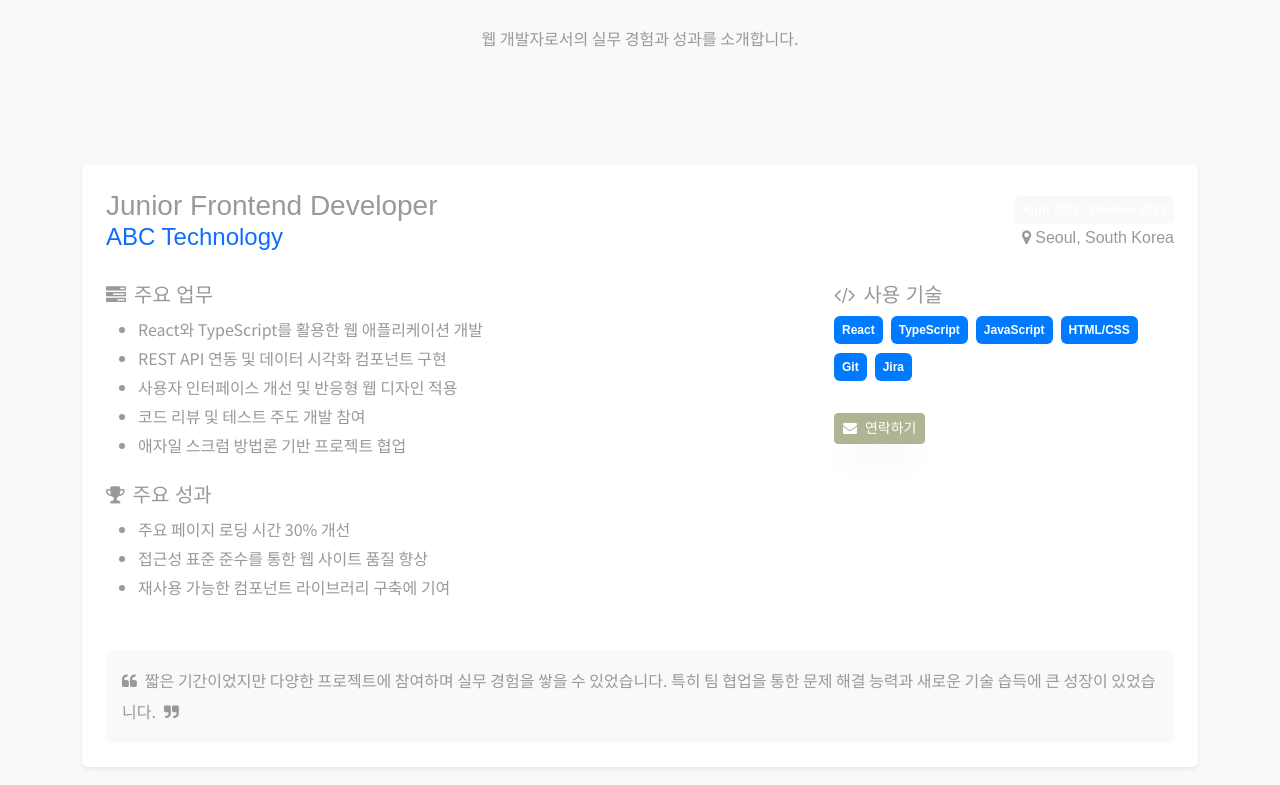
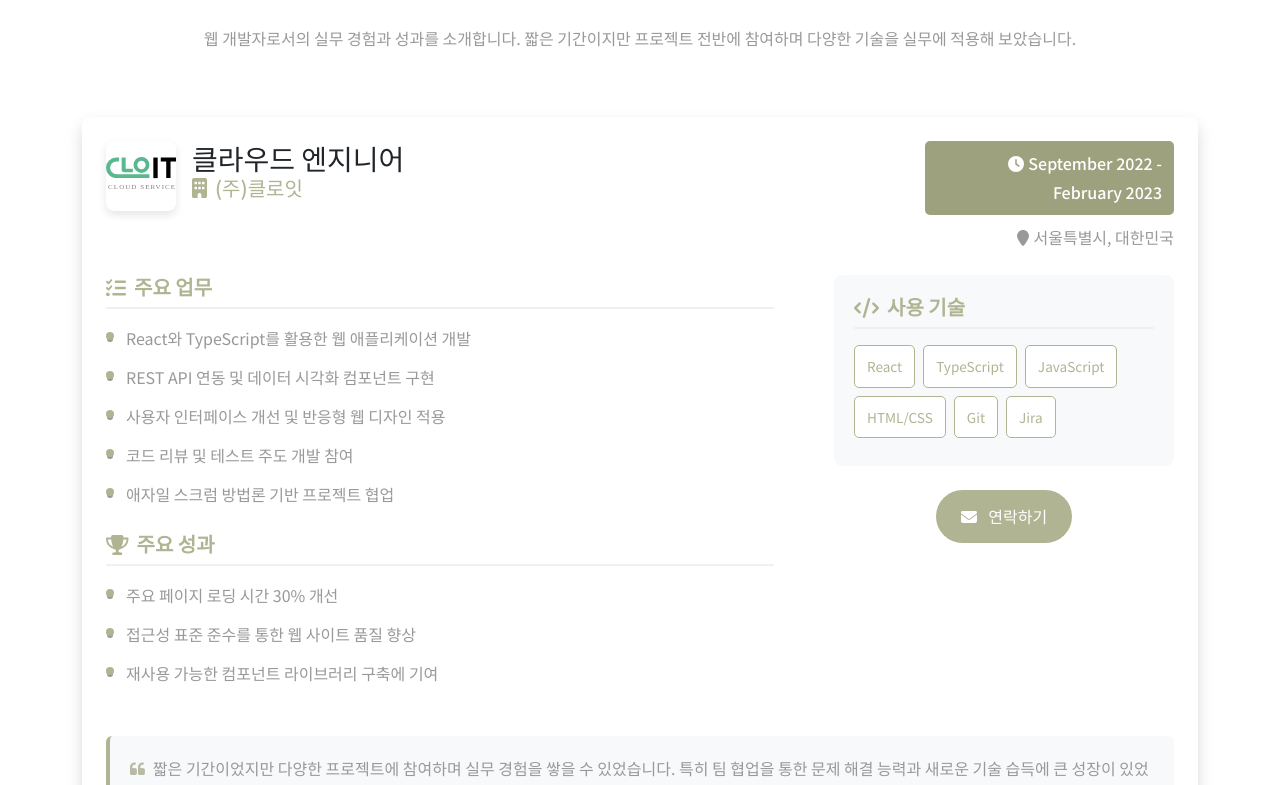
Before and after one commit to jungyoonn/portfolio, a React (Create React App) app: page / in a window 1280 px wide. Shown: the part 8155-8940 px from the top of the page. Built offline with nearby package versions, Linux system fonts and the light colour scheme.

Commit message:
경력사항 섹션 컴포넌트 개편

```diff
--- a/src/components/home/WorkExperience .jsx
+++ b/src/components/home/WorkExperience .jsx
@@ -1,16 +1,20 @@
 import React from 'react';
 import { useScrollAnimation } from '../../hooks/useAnimation';
+import { FontAwesomeIcon } from '@fortawesome/react-fontawesome';
+import { faTasks, faTrophy, faCode, faEnvelope, faMapMarker, faClock, faBuilding } from '@fortawesome/free-solid-svg-icons';
+import companyLogo from '../../img/logo.svg';
+import '../../css/work-experience.css';
 
 const WorkExperience = () => {
   // 스크롤 애니메이션 적용
   useScrollAnimation();
 
-  // 직장 경력 데이터
+  // 직장 경력 데이터 - 실제 정보로 수정
   const workExperience = {
-    company: "ABC Technology",
-    position: "Junior Frontend Developer",
-    period: "April 2023 - October 2023",
-    location: "Seoul, South Korea",
+    company: "(주)클로잇",
+    position: "클라우드 엔지니어",
+    period: "September 2022 - February 2023",
+    location: "서울특별시, 대한민국",
     responsibilities: [
       "React와 TypeScript를 활용한 웹 애플리케이션 개발",
       "REST API 연동 및 데이터 시각화 컴포넌트 구현",
@@ -23,39 +27,63 @@ const WorkExperience = () => {
       "접근성 표준 준수를 통한 웹 사이트 품질 향상",
       "재사용 가능한 컴포넌트 라이브러리 구축에 기여"
     ],
-    skills: ["React", "TypeScript", "JavaScript", "HTML/CSS", "Git", "Jira"]
+    skills: ["React", "TypeScript", "JavaScript", "HTML/CSS", "Git", "Jira"],
+    testimonial: "짧은 기간이었지만 다양한 프로젝트에 참여하며 실무 경험을 쌓을 수 있었습니다. 특히 팀 협업을 통한 문제 해결 능력과 새로운 기술 습득에 큰 성장이 있었습니다."
   };
 
   return (
-    <section className="ftco-section bg-light" id="work-experience">
+    <section className="ftco-section" id="experience-section">
       <div className="container">
-        <div className="row justify-content-center mb-5 pb-5">
-          <div className="col-md-7 heading-section text-center ftco-animate">
+        <div className="row justify-content-center pb-5">
+          <div className="col-md-12 heading-section text-center ftco-animate">
             <span className="subheading">Experience</span>
             <h2 className="mb-4 text-dark">Work Experience</h2>
-            <p className="noto-sans-kr">웹 개발자로서의 실무 경험과 성과를 소개합니다.</p>
+            <p className='noto-sans-kr'>웹 개발자로서의 실무 경험과 성과를 소개합니다. 짧은 기간이지만 프로젝트 전반에 참여하며 다양한 기술을 실무에 적용해 보았습니다.</p>
           </div>
         </div>
 
         <div className="row d-flex">
           <div className="col-md-12 ftco-animate">
-            <div className="work-experience-card p-4 shadow-sm bg-white rounded">
-              <div className="d-flex justify-content-between align-items-center mb-4">
-                <div>
-                  <h3 className="mb-0">{workExperience.position}</h3>
-                  <h4 className="company-name text-primary">{workExperience.company}</h4>
+            <div className="work-experience-card p-4 shadow bg-white">
+              <div className="row mb-4">
+                <div className="col-md-9">
+                  <div className="d-flex align-items-center mb-2">
+                    <div className="company-logo mr-3">
+                      <img src={companyLogo} alt="Company Logo" className="img-fluid mt-3" />
+                    </div>
+                    <div>
+                      <h3 className="mb-0 text-dark noto-sans-kr">{workExperience.position}</h3>
+                      <h4 className="company-name noto-sans-kr">
+                        <FontAwesomeIcon icon={faBuilding} className="mr-2" />
+                        {workExperience.company}
+                      </h4>
+                    </div>
+                  </div>
                 </div>
-                <div className="text-right">
-                  <span className="badge badge-light p-2">{workExperience.period}</span>
-                  <p className="mb-0"><i className="fa fa-map-marker mr-1"></i>{workExperience.location}</p>
+                <div className="col-md-3 text-md-right">
+                  <div className="work-meta">
+                    <div className="mb-2">
+                      <span className="period-badge noto-sans-kr">
+                        <FontAwesomeIcon icon={faClock} className="mr-1" />
+                        {workExperience.period}
+                      </span>
+                    </div>
+                    <p className="mb-0 location noto-sans-kr">
+                      <FontAwesomeIcon icon={faMapMarker} className="mr-1" />
+                      <span className="noto-sans-kr">{workExperience.location}</span>
+                    </p>
+                  </div>
                 </div>
               </div>
 
               <div className="row">
-                <div className="col-md-8">
+                <div className="col-md-8 pr-md-5">
                   <div className="responsibilities mb-4">
-                    <h5><i className="fa fa-tasks mr-2"></i>주요 업무</h5>
-                    <ul className="noto-sans-kr">
+                    <h5 className="section-title noto-sans-kr">
+                      <FontAwesomeIcon icon={faTasks} className="mr-2" />
+                      주요 업무
+                    </h5>
+                    <ul className="noto-sans-kr work-list">
                       {workExperience.responsibilities.map((responsibility, index) => (
                         <li key={index}>{responsibility}</li>
                       ))}
@@ -63,8 +91,11 @@ const WorkExperience = () => {
                   </div>
 
                   <div className="achievements mb-4">
-                    <h5><i className="fa fa-trophy mr-2"></i>주요 성과</h5>
-                    <ul className="noto-sans-kr">
+                    <h5 className="section-title noto-sans-kr">
+                      <FontAwesomeIcon icon={faTrophy} className="mr-2" />
+                      주요 성과
+                    </h5>
+                    <ul className="noto-sans-kr work-list">
                       {workExperience.achievements.map((achievement, index) => (
                         <li key={index}>{achievement}</li>
                       ))}
@@ -74,26 +105,31 @@ const WorkExperience = () => {
 
                 <div className="col-md-4">
                   <div className="skills-used">
-                    <h5><i className="fa fa-code mr-2"></i>사용 기술</h5>
-                    <div className="skills-container">
+                    <h5 className="section-title mb-3 noto-sans-kr">
+                      <FontAwesomeIcon icon={faCode} className="mr-2" />
+                      사용 기술
+                    </h5>
+                    <div className="skills-container noto-sans-kr">
                       {workExperience.skills.map((skill, index) => (
-                        <span key={index} className="badge badge-primary mr-2 mb-2 p-2">{skill}</span>
+                        <span key={index} className="skill-badge">
+                          {skill}
+                        </span>
                       ))}
                     </div>
                   </div>
 
-                  <div className="mt-4">
-                    <a href="#contact" className="btn btn-primary btn-sm">
-                      <i className="fa fa-envelope mr-1"></i> 연락하기
+                  <div className="contact-action mt-4 text-center noto-sans-kr">
+                    <a href="#contact" className="contact-btn">
+                      <FontAwesomeIcon icon={faEnvelope} className="mr-2" /> 연락하기
                     </a>
                   </div>
                 </div>
               </div>
 
-              <div className="testimonial mt-4 p-3 bg-light rounded">
-                <blockquote className="mb-0 font-italic">
+              <div className="testimonial mt-4">
+                <blockquote className="mb-0">
                   <i className="fa fa-quote-left mr-2"></i>
-                  <span className="noto-sans-kr">짧은 기간이었지만 다양한 프로젝트에 참여하며 실무 경험을 쌓을 수 있었습니다. 특히 팀 협업을 통한 문제 해결 능력과 새로운 기술 습득에 큰 성장이 있었습니다.</span>
+                  <span className="noto-sans-kr">{workExperience.testimonial}</span>
                   <i className="fa fa-quote-right ml-2"></i>
                 </blockquote>
               </div>
```
